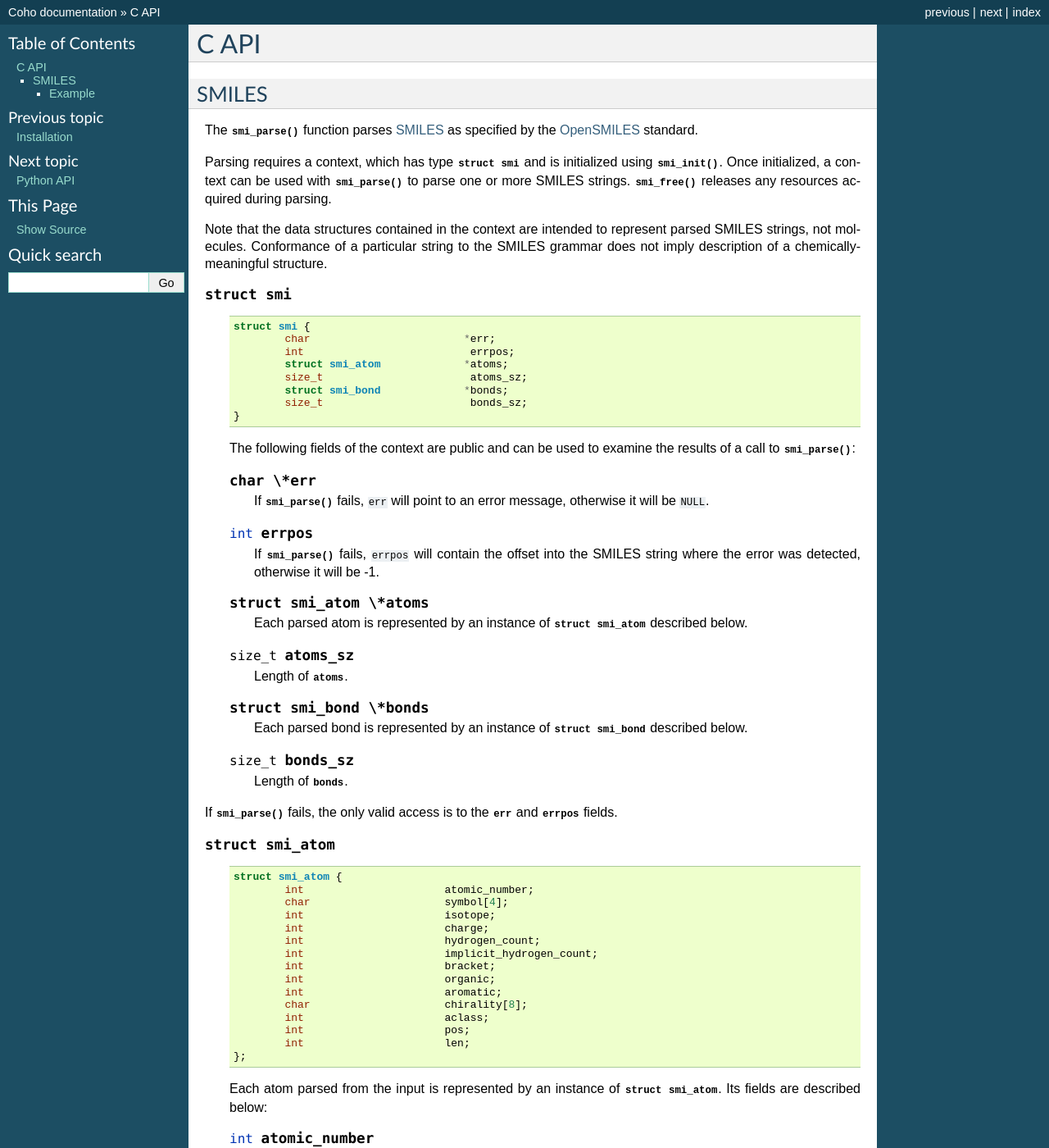
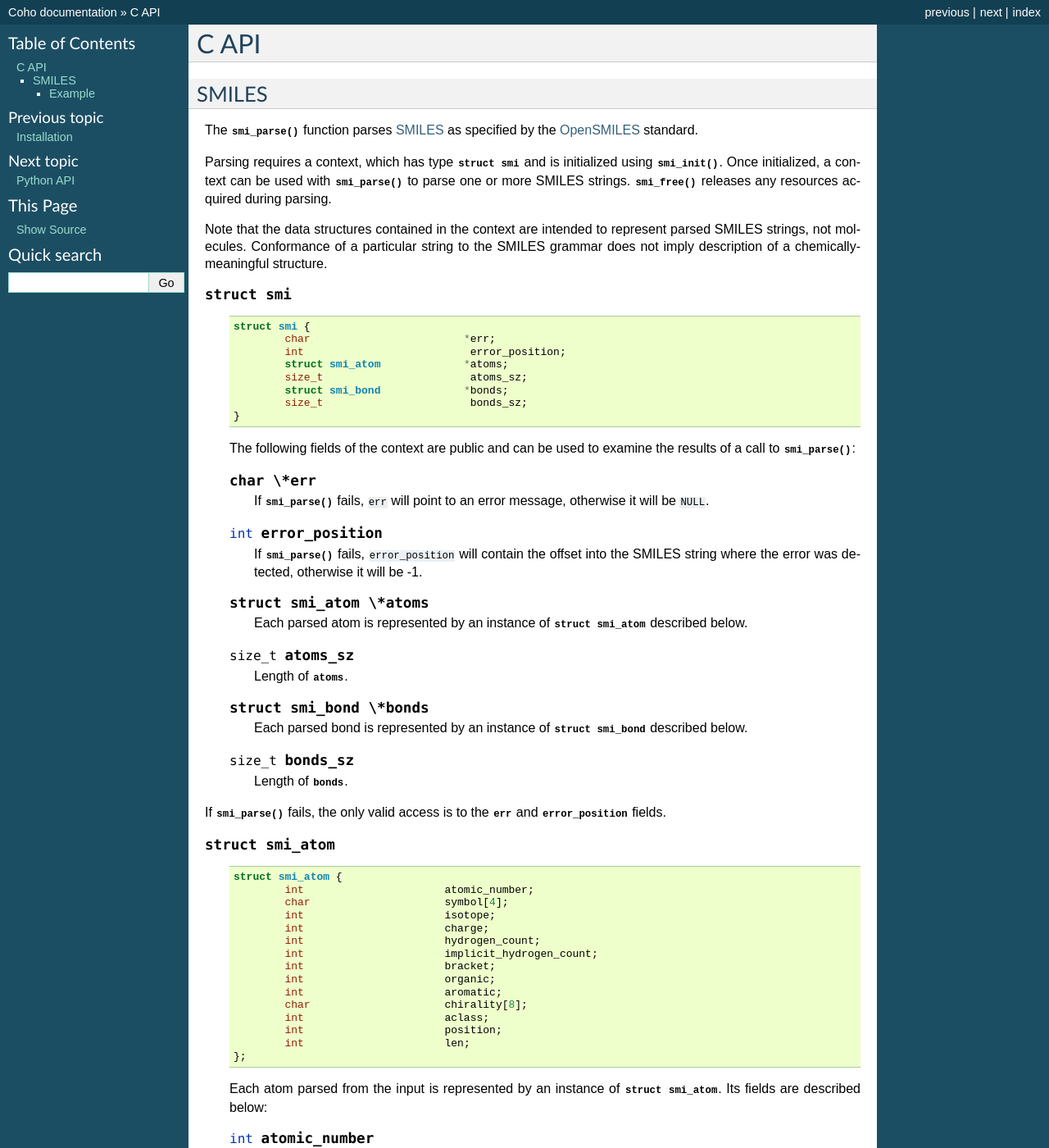
Before and after one commit to cornett/coho, a Sphinx documentation site: the page built from doc/capi.rst, in a window 1280 px wide and 1400 px high. Shown: the whole window at 82% size. Built offline with Sphinx 7.4.7, drawn with Linux system fonts in a browser that asks for light colours; some of the changed text lies outside the part shown.

Commit message:
Expand pos abbreviation

```diff
--- a/doc/capi.rst
+++ b/doc/capi.rst
@@ -31,7 +31,7 @@ not imply description of a chemically-meaningful structure.
 
         struct smi {
                 char                        *err;
-                int                          errpos;
+                int                          error_position;
                 struct smi_atom             *atoms;
                 size_t                       atoms_sz;
                 struct smi_bond             *bonds;
@@ -47,9 +47,9 @@ not imply description of a chemically-meaningful structure.
         If :func:`smi_parse()` fails, ``err``
         will point to an error message, otherwise it will be ``NULL``.
 
-    .. member:: int errpos
+    .. member:: int error_position
 
-        If :func:`smi_parse()` fails, ``errpos`` will contain the offset
+        If :func:`smi_parse()` fails, ``error_position`` will contain the offset
         into the SMILES string where the
         error was detected, otherwise it will be -1.
 
@@ -74,7 +74,7 @@ not imply description of a chemically-meaningful structure.
         Length of :member:`bonds <smi.bonds>`.
 
 If :func:`smi_parse()` fails, the only valid access is to the
-:member:`err <smi.err>` and :member:`errpos <smi.errpos>`
+:member:`err <smi.err>` and :member:`error_position <smi.error_position>`
 fields.
 
 
@@ -94,7 +94,7 @@ fields.
                 int                      aromatic;
                 char                     chirality[8];
                 int                      aclass;
-                int                      pos;
+                int                      position;
                 int                      len;
         };
 
@@ -161,7 +161,7 @@ fields.
 
         Positive integer atom class if specified, else -1.
 
-    .. member:: int pos
+    .. member:: int position
 
         Offset of the atom's token in the SMILES string.
 
@@ -181,7 +181,7 @@ fields.
                 int                      stereo;
                 int                      implicit;
                 int                      ring;
-                int                      pos;
+                int                      position;
                 int                      len;
         };
 
@@ -237,7 +237,7 @@ fields.
         This does not imply anything about the number of rings
         in the molecule described by the SMILES string.
 
-    .. member:: int pos
+    .. member:: int position
 
         Offset of the bond's token in the SMILES string, or -1 if the
         bond is implicit.
```
Also changed, not shown: doc/pyapi.rst (+4 -4 lines), 6 other files.
